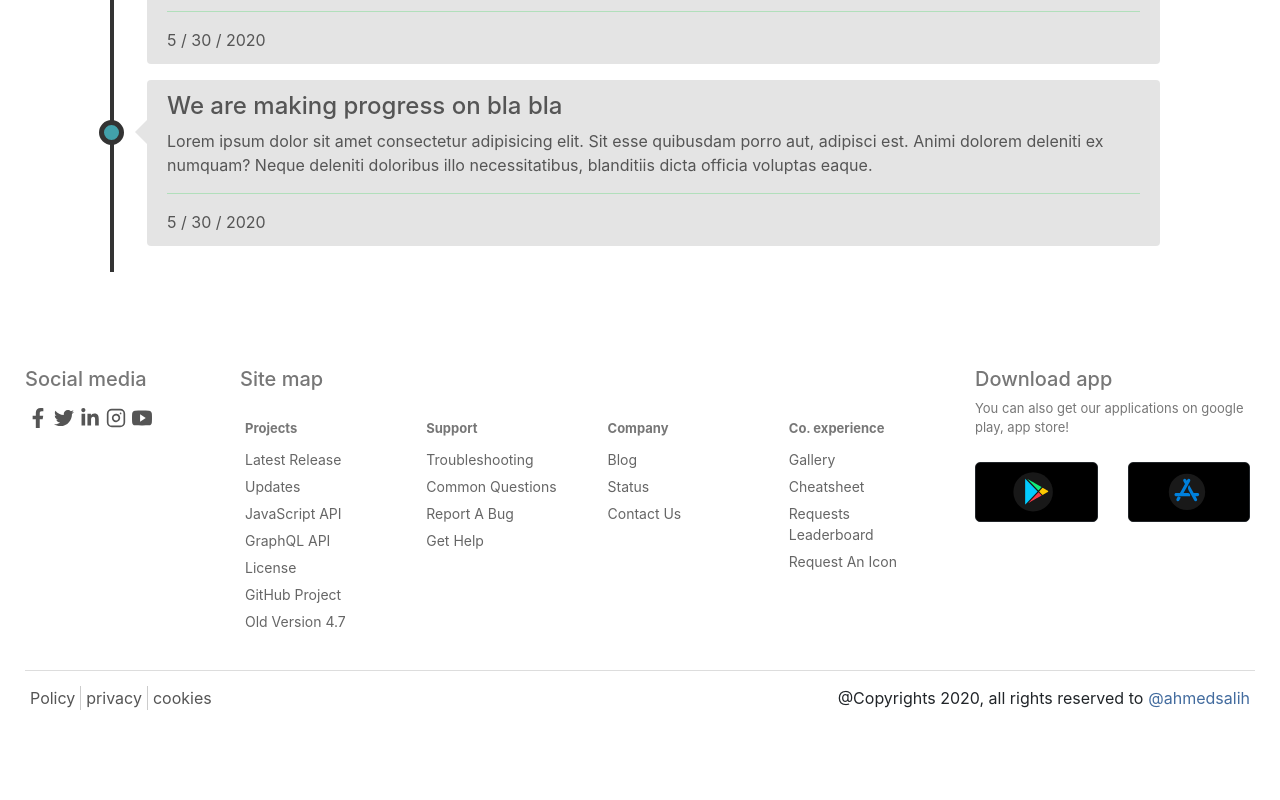
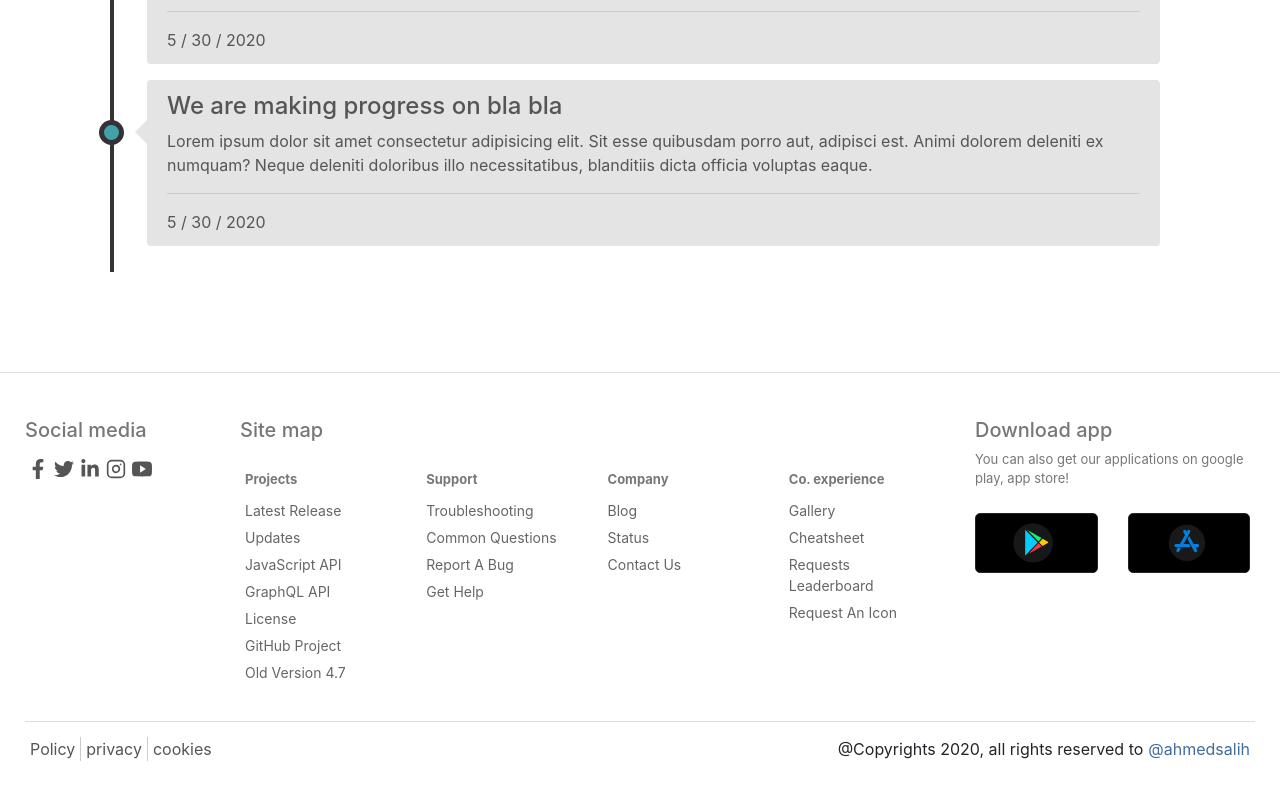
Before and after one commit to salihcodev/rent-room-tr, a React (Create React App) app: page /services in a window 1280 px wide. Shown: the part 2294-3094 px from the top of the page. Before the commit the page ends 3035 px from the top, so only its background shows below. Built offline with nearby package versions, Linux system fonts and the light colour scheme; no server answers.

Commit message:
Add some tweaks to <footerComponent>

```diff
--- a/src/app/components/footer/Footer.component.style.scss
+++ b/src/app/components/footer/Footer.component.style.scss
@@ -1,6 +1,8 @@
 footer.footer {
-  padding: 20px 10px 0;
+  padding: 20px 10px 10px;
   min-height: 200px;
+  border-top: 1px solid #ddd;
+  margin-top: 50px;
 
   .footerWing {
     margin-top: 20px;
```
